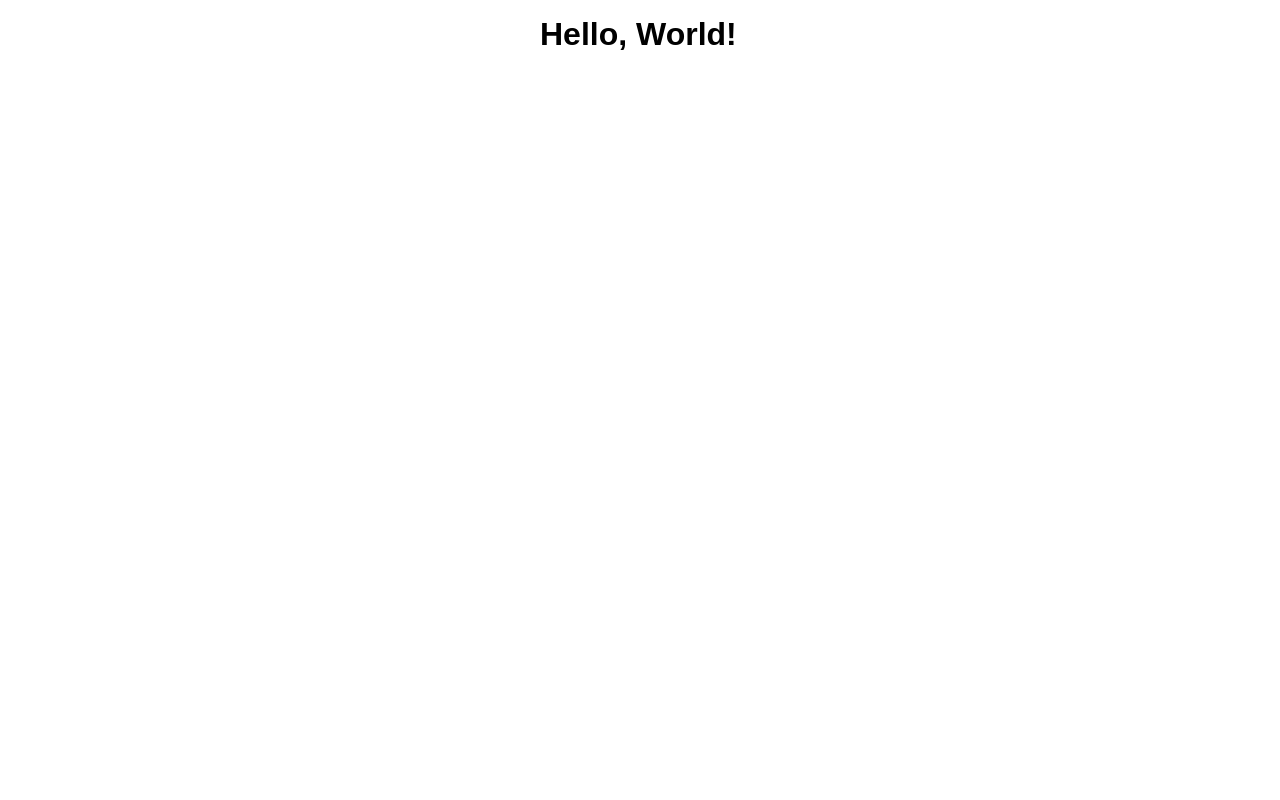
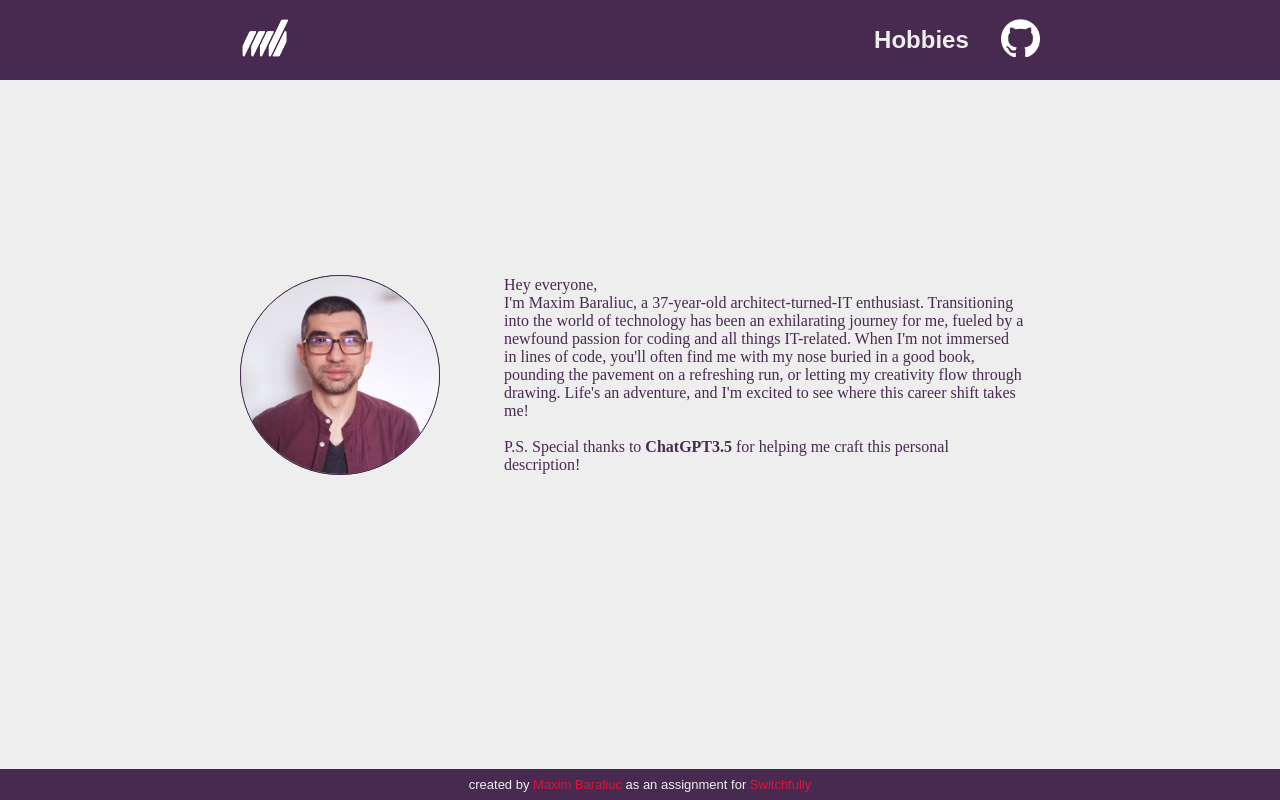
Before and after one commit to maximbaraliuc/maximbaraliuc.github.io, a plain HTML site: page index.html in a window 1280 px wide. Drawn offline with Linux system fonts and the light colour scheme.

Commit message:
Add home and hobbies pages

```diff
--- a/index.html
+++ b/index.html
@@ -7,6 +7,57 @@
     <title>Profile</title>
   </head>
   <body>
-    <h1>Hello, World!</h1>
+    <header>
+      <nav>
+        <ul>
+          <li class="nav-item">
+            <a href="index.html"
+              ><img class="logo" src="images/logo.png" alt="personal logo"
+            /></a>
+          </li>
+          <li class="nav-item nav-page-link">
+            <a class="page-link" href="hobbies.html"><span>Hobbies</span></a>
+          </li>
+          <li class="nav-item">
+            <a href="https://github.com/maximbaraliuc" target="_blank"
+              ><img
+                class="github-logo"
+                src="images/github-mark-white.png"
+                alt="github logo"
+            /></a>
+          </li>
+        </ul>
+      </nav>
+    </header>
+
+    <div class="personal-info">
+      <div class="profile-images">
+        <img src="images/profile-image-with-remica.jpg" alt="" />
+        <img src="images/profile-image-alone.jpg" alt="" />
+      </div>
+      <div class="personal-info-text">
+        <p>
+          Hey everyone, <br />
+          I'm Maxim Baraliuc, a 37-year-old architect-turned-IT enthusiast.
+          Transitioning into the world of technology has been an exhilarating
+          journey for me, fueled by a newfound passion for coding and all things
+          IT-related. When I'm not immersed in lines of code, you'll often find
+          me with my nose buried in a good book, pounding the pavement on a
+          refreshing run, or letting my creativity flow through drawing. Life's
+          an adventure, and I'm excited to see where this career shift takes me!
+        </p>
+        <br />
+        <p>
+          P.S. Special thanks to <strong>ChatGPT3.5</strong> for helping me
+          craft this personal description!
+        </p>
+      </div>
+    </div>
+
+    <footer>
+      created by <a href="mailto:m.baraliuc@gmail.com">Maxim Baraliuc</a> as an
+      assignment for
+      <a href="https://www.switchfully.com/" target="_blank">Switchfully</a>
+    </footer>
   </body>
 </html>
--- a/styles.css
+++ b/styles.css
@@ -2,15 +2,159 @@
   margin: 0;
   padding: 0;
   box-sizing: border-box;
+  /* border: 1px dotted red; */
 }
 
 :root {
   --font-sans-serif: Arial, Helvetica, sans-serif;
   --font-serif: Cambria, Cochin, Georgia, Times, "Times New Roman", serif;
+  --clr-primary: #482a50;
+  --clr-secondary: #eeeeee;
+  --main-width: 800px;
+  --navbar-height: 4rem;
 }
 
-h1 {
-  width: 200px;
-  margin: 1rem auto;
+a:link {
+  text-decoration: none;
+}
+
+body {
+  display: flex;
+  flex-direction: column;
+  min-height: 100vh;
+  background-color: var(--clr-secondary);
+}
+
+header {
+  background-color: var(--clr-primary);
+  overflow: hidden;
+}
+
+nav ul {
+  height: var(--navbar-height);
+  margin: 0.5rem;
+  display: flex;
+  justify-content: space-between;
+  align-items: center;
   font-family: var(--font-sans-serif);
 }
+
+.nav-item {
+  list-style: none;
+  transition: 0.2s all ease-in-out;
+}
+
+.nav-item:hover {
+  transform: scale(1.1);
+}
+
+.nav-page-link {
+  margin-right: 2rem;
+  margin-left: auto;
+}
+
+.logo {
+  height: calc(var(--navbar-height) * 0.8);
+}
+
+.github-logo {
+  height: calc(var(--navbar-height) * 0.6);
+}
+
+.page-link {
+  margin-left: 0;
+  font-size: 1.5rem;
+  font-weight: bold;
+  color: var(--clr-secondary);
+}
+
+.hobby-container {
+  margin: auto;
+  color: var(--clr-primary);
+  font-size: medium;
+}
+
+.hobby-article {
+  margin-block: 1rem 2rem;
+  margin-inline: 1rem;
+}
+
+.hobby-article h2 {
+  font-family: var(--font-sans-serif);
+}
+.hobby-article a {
+  font-family: var(--font-sans-serif);
+  font-size: small;
+  font-weight: bold;
+}
+
+.personal-info {
+  margin: auto;
+  display: flex;
+  flex-direction: column;
+  color: var(--clr-primary);
+  font-size: medium;
+  padding-block: 2rem;
+}
+.profile-images {
+  display: grid;
+  place-items: center;
+  margin-bottom: 3rem;
+}
+
+.profile-images img {
+  grid-column: 1/-1;
+  grid-row: 1/-1;
+  width: 200px;
+  border-radius: 50%;
+  border: 1px solid var(--clr-primary);
+}
+
+.personal-info:hover img:first-child {
+  z-index: 1;
+}
+
+.personal-info-text {
+  margin: 1rem;
+}
+
+footer {
+  margin-top: auto;
+  background-color: var(--clr-primary);
+  color: var(--clr-secondary);
+  text-align: center;
+  padding: 0.5rem;
+  font-family: var(--font-sans-serif);
+  font-size: small;
+}
+
+footer a:link,
+footer a:visited,
+.hobby-article a:link,
+.hobby-article a:visited {
+  color: crimson;
+  /* font-weight: bold; */
+}
+
+@media only screen and (min-width: 800px) {
+  nav ul {
+    width: var(--main-width);
+    margin-inline: auto;
+  }
+  .personal-info {
+    flex-direction: row;
+  }
+
+  .personal-info {
+    width: var(--main-width);
+    padding-block: 5rem;
+  }
+  .hobby-article {
+    width: var(--main-width);
+  }
+
+  .profile-images {
+    margin-right: 3rem;
+    margin-bottom: 0rem;
+  }
+}
```
Also changed, not shown: hobbies.html (added, +62 -0 lines), images/github-mark-white.png (added), images/github-mark-white.svg (added), images/logo.png (added), images/logo.svg (added), images/profile-image-alone.jpg (added), images/profile-image-with-remica.jpg (added).
